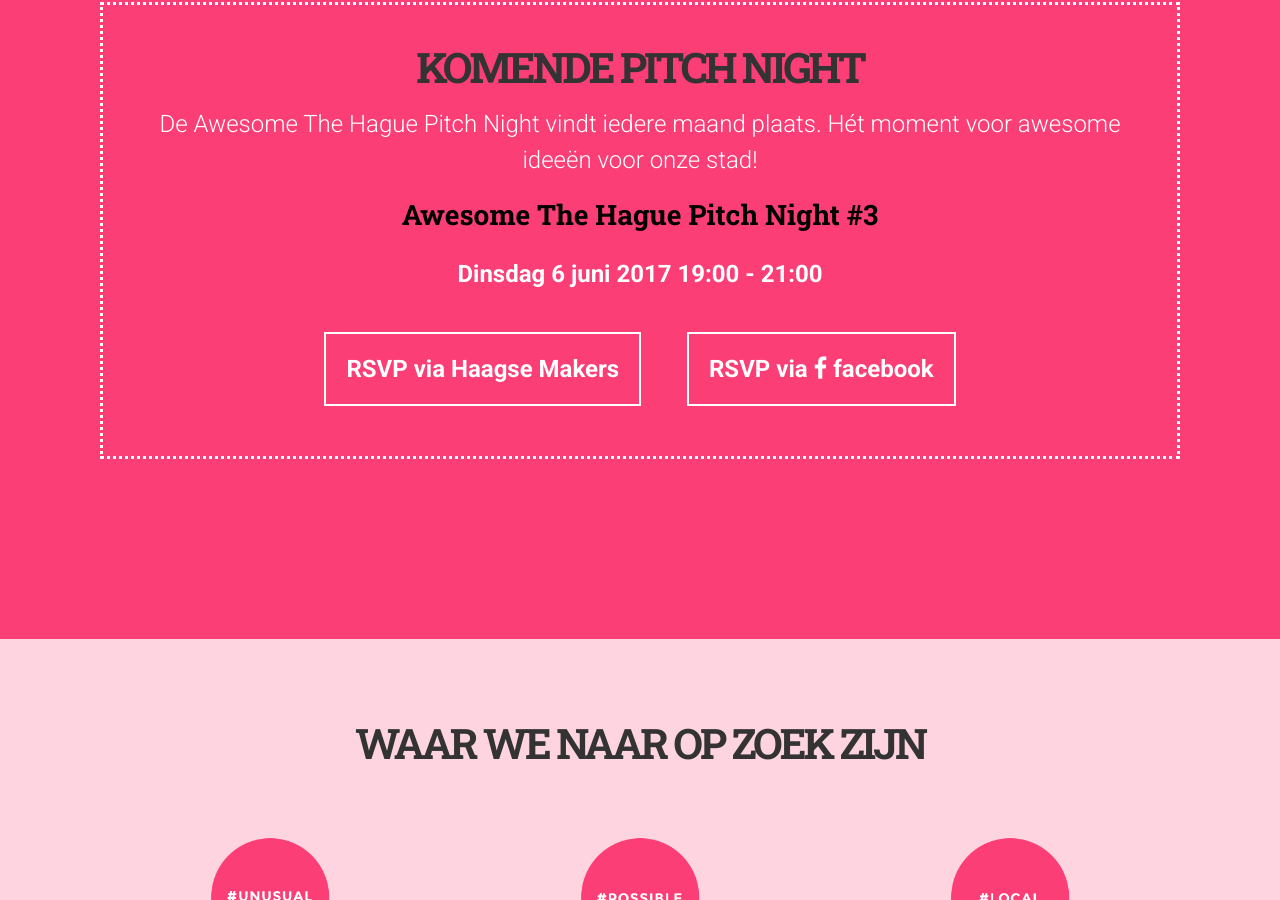
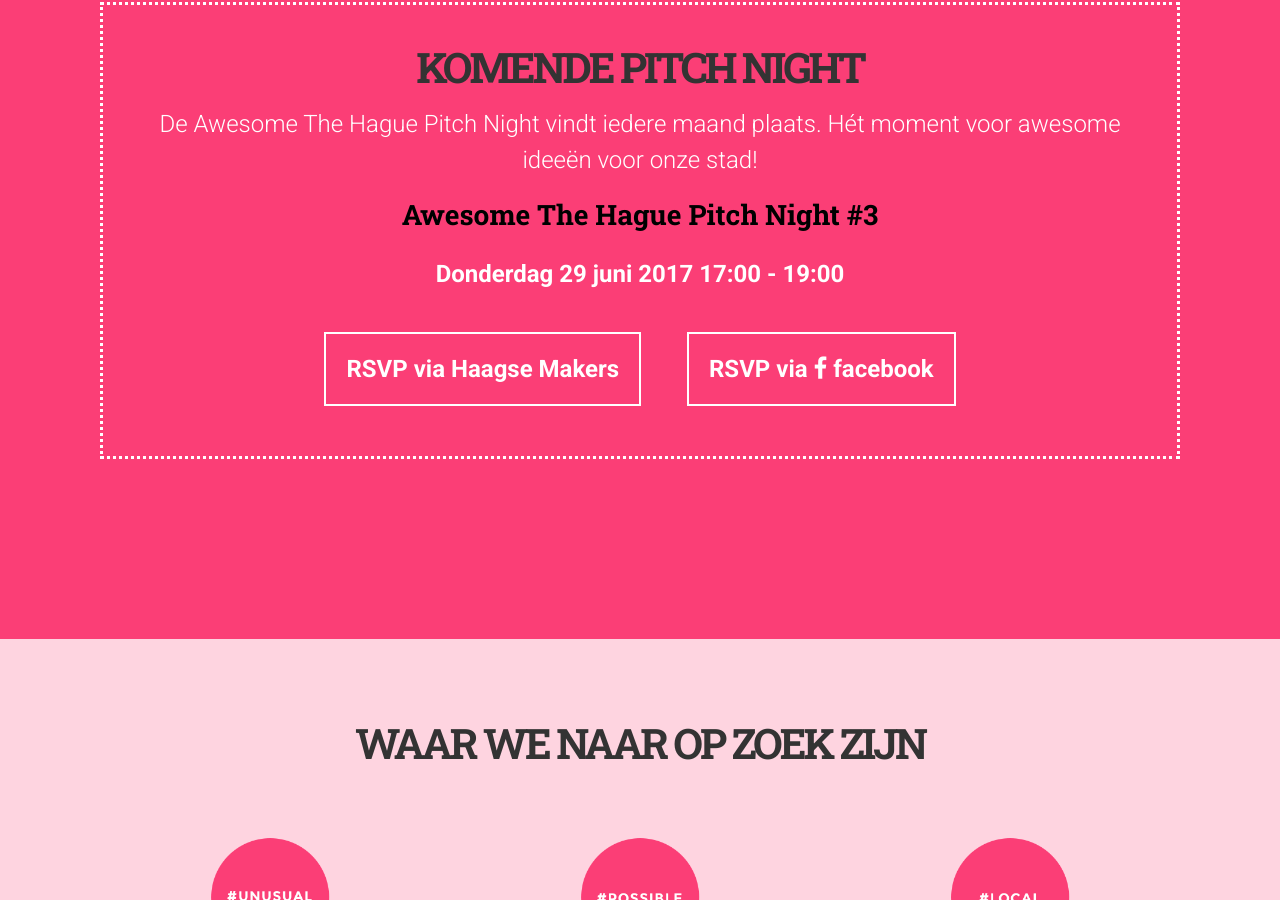
Before and after one commit to haagsemakers/awesome-thehague-site, a Jekyll site: the page built from index.html, in a window 1280 px wide and 900 px high, scrolled down 1848 px. Built offline with Jekyll 4.4.1, drawn with Linux system fonts in a browser that asks for light colours; nearby versions of some CDN libraries; some of the changed text lies outside the part shown.

Commit message:
date update

```diff
--- a/_includes/pitch-night-invite.html
+++ b/_includes/pitch-night-invite.html
@@ -8,12 +8,12 @@
     </div> -->
     <h3>Awesome The Hague Pitch Night #3</h3>
     <div class="date">
-      <a href="https://www.haagsemakers.nl/agenda/awesome-the-hague-pitch-night-3/">Dinsdag 6 juni 2017 19:00 - 21:00</a>
+      <a href="https://www.haagsemakers.nl/agenda/awesome-the-hague-pitch-night-3/">Donderdag 29 juni 2017 17:00 - 19:00</a>
     </div>
 
     <div class="rsvp">
-      <a class="btn" href="https://www.haagsemakers.nl/agenda/awesome-the-hague-pitch-night-3/">RSVP via Haagse Makers</a>
-      <a class="btn" href="https://www.facebook.com/events/258622437943696/" target="_blank">RSVP via <i class="fa fa-facebook"></i> facebook</a><br>
+      <a class="btn" href="https://www.haagsemakers.nl/agenda/awesome-the-hague-pitch-night-3-2/">RSVP via Haagse Makers</a>
+      <a class="btn" href="https://www.facebook.com/events/122254131667574/" target="_blank">RSVP via <i class="fa fa-facebook"></i> facebook</a><br>
     </div>
   </div>
 </div>
```
